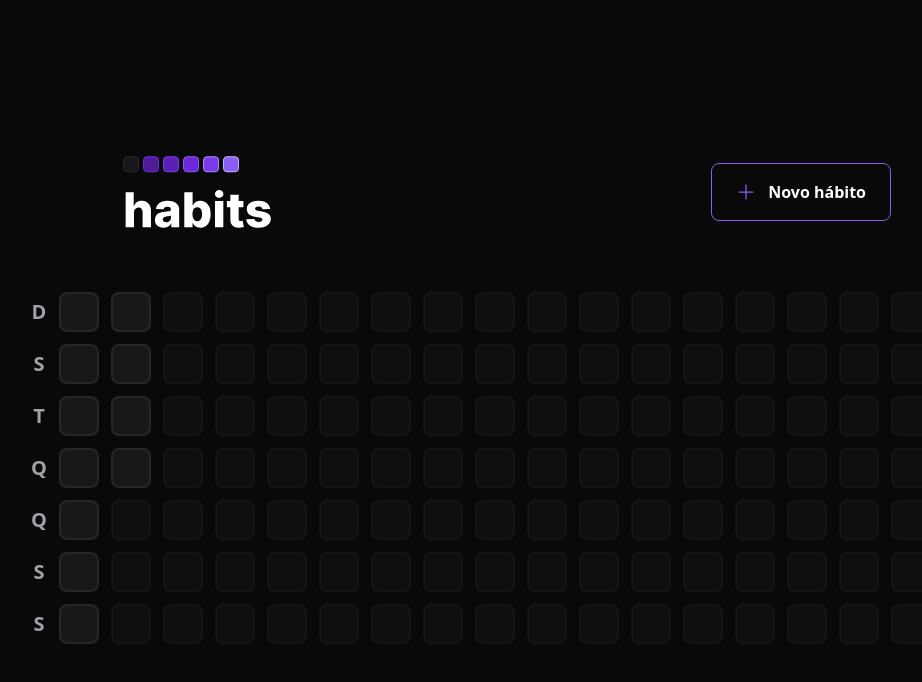
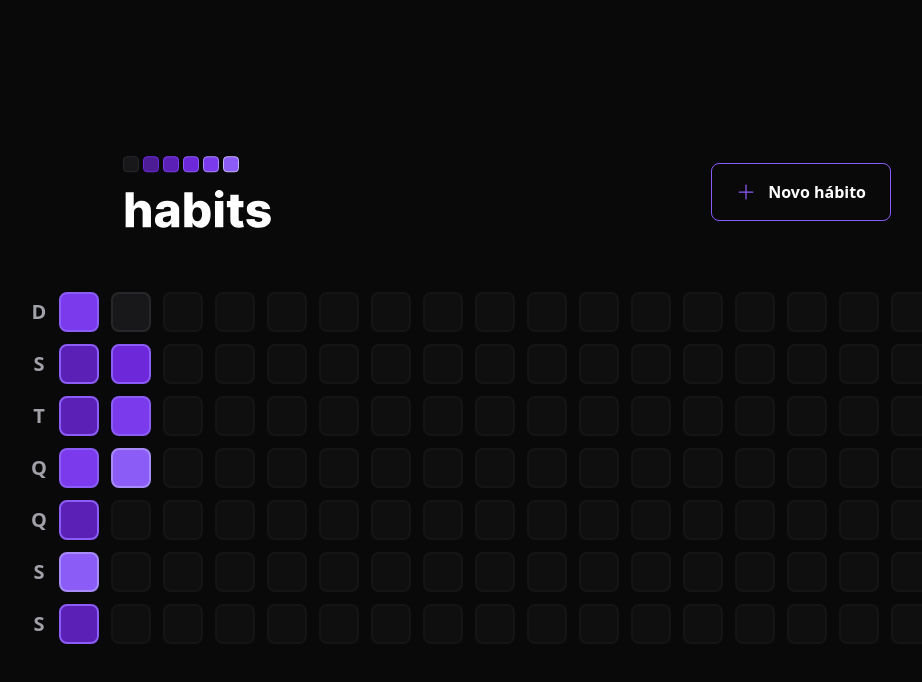
Before and after one commit to luizguilherme4/habits-web, a React (Vite) app: page / in a window 1280 px wide. Shown: the top 682 px of the page, without its empty margins (133-1055 px from the left). Built offline with nearby package versions, Linux system fonts and the light colour scheme.

Commit message:
feat: add colors to habit day box

```diff
--- a/package.json
+++ b/package.json
@@ -12,6 +12,7 @@
   "dependencies": {
     "@radix-ui/react-dialog": "^1.0.5",
     "@radix-ui/react-popover": "^1.0.7",
+    "clsx": "^2.1.0",
     "dayjs": "^1.11.10",
     "phosphor-react": "^1.4.1",
     "react": "^18.2.0",
--- a/src/components/HabitDay.tsx
+++ b/src/components/HabitDay.tsx
@@ -1,21 +1,34 @@
 import * as Popover from "@radix-ui/react-popover";
+import clsx from "clsx";
 import { ProgressBar } from "./ProgressBar";
 
-// interface HabitProps {
-//   completed: number
-// }
+interface HabitProps {
+  completed: number
+  amount: number
+}
 
-export function HabitDay() {
+export function HabitDay({ completed, amount }: HabitProps) {
+  const completedPercentage = Math.round((completed / amount) * 100)
+
   return (
     <Popover.Root>
-      <Popover.Trigger className="w-10 h-10 bg-zinc-900 border-2 border-zinc-800 rounded-lg" />
+      <Popover.Trigger
+        className={clsx("w-10 h-10 border-2  rounded-lg ", {
+          'bg-zinc-900 border-zinc-800': completedPercentage === 0,
+          'bg-violet-900 border-violet-500': completedPercentage > 0 && completedPercentage < 20,
+          'bg-violet-800 border-violet-500': completedPercentage >= 20 && completedPercentage < 40,
+          'bg-violet-700 border-violet-500': completedPercentage >= 40 && completedPercentage < 60,
+          'bg-violet-600 border-violet-500': completedPercentage >= 60 && completedPercentage < 80,
+          'bg-violet-500 border-violet-400': completedPercentage >= 80,
+        })}
+      />
 
       <Popover.Portal>
         <Popover.Content className="min-w-[320px] p-6 rounded-2xl bg-zinc-900 flex flex-col">
           <span className="font-semibold text-zinc-400">quarta-feira</span>
           <span className="mt-1 font-extrabold leading-tight text-3xl">17/01</span>
 
-          <ProgressBar progress={40} />
+          <ProgressBar progress={completedPercentage} />
 
           <Popover.Arrow height={8} width={16} className="fill-zinc-900" />
         </Popover.Content>
--- a/src/components/SummaryTable.tsx
+++ b/src/components/SummaryTable.tsx
@@ -26,7 +26,13 @@
 
       <div className="grid grid-rows-7 grid-flow-col gap-3">
         {summaryDates.map(date => {
-          return <HabitDay key={date.toString()} />
+          return (
+            <HabitDay
+              key={date.toString()}
+              amount={5}
+              completed={Math.round(Math.random() * 5)}
+            />
+          )
         })}
 
         {amountOfDaysToFill > 0 && Array.from({ length: amountOfDaysToFill }).map((_, i) => {
```
Also changed, not shown: 1 other file (tests, documents, lock files or other folders).
